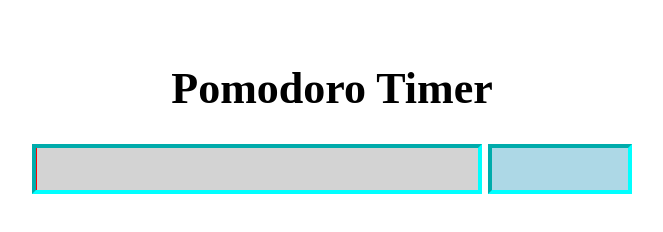
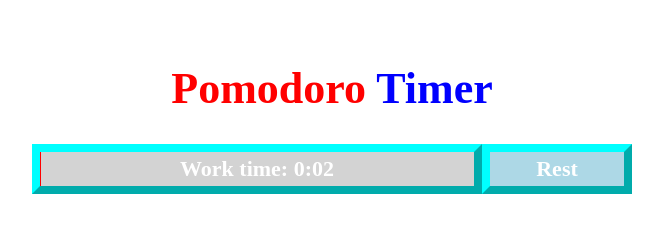
Before and after one commit to Teo-Reat/Pomodoro-timer, a plain HTML site: page index.html in a window 1280 px wide. Both pictures are taken after a click on the button "Start". Shown: the whole page, without its empty margins (308-971 px from the left). Drawn offline with Linux system fonts and the light colour scheme.

Commit message:
Added countdown timer, small edits.

```diff
--- a/index.html
+++ b/index.html
@@ -7,7 +7,7 @@
 </head>
 <body>
 <div id="app">
-    <h1>Pomodoro Timer</h1>
+    <h1>Pomodoro <span>Timer</span></h1>
     <teo-elem v-for="(onePart, key) in progressFull" :key="key"></teo-elem>
     <teo-bar @add-bar="addFullBar"></teo-bar>
 </div>
--- a/script.js
+++ b/script.js
@@ -7,6 +7,9 @@ let bar = {
             progressRest: 0,
             timer: '',
             toggleView: true,
+            zeroBefore: 0,
+            timeSeconds: 0,
+            timeMinutes: 0,
         }
     },
     template: `
@@ -14,6 +17,7 @@ let bar = {
             <div class="onePart" v-show="!toggleView">
                 <div class="workProgress">
                     <div class="progress" :style="{width: progressWork + '%'}"></div>
+                    <div class="timeCountdown">Work time: {{ timeMinutes }}:{{ zeroBefore }}{{ timeSeconds }}</div>
                 </div>
                 <div class="restProgress">
                     <div class="progress" :style="{width: progressRest + '%'}"></div>
@@ -47,6 +51,7 @@ let bar = {
             this.timer = setInterval(() => this.fillWorkBar(workTime, endWorkTime, restTime, endPeriodTime), 1000);
         },
         fillWorkBar(workTime, endWorkTime, restTime, endPeriodTime) {
+            this.countdown();
             let dateNow = Date.now();
             if (this.progressWork < 100) {
                 this.progressWork = 100 - (100 / workTime * (endWorkTime - dateNow));
@@ -84,6 +89,17 @@ let bar = {
         },
         addBar() {
             this.$emit('add-bar');
+        },
+        countdown() {
+            this.timeSeconds += 1;
+            if (this.timeSeconds >= 20) {
+                this.timeSeconds = 0;
+                this.timeMinutes += 1;
+                if (this.timeMinutes >= this.periodWork) {
+                    this.timeMinutes = 0;
+                }
+            }
+            this.timeSeconds < 10 ? this.zeroBefore = 0 : this.zeroBefore = '';
         }
     },
 };
--- a/style.css
+++ b/style.css
@@ -4,6 +4,11 @@
 
 h1 {
     text-align: center;
+    color: red;
+}
+
+h1 > span {
+    color: blue;
 }
 
 #app {
@@ -23,11 +28,12 @@ h1 {
     height: 50px;
     background: lightgray;
     width: 75%;
-    border: 4px inset cyan;
+    border: 8px outset cyan;
+    position: relative;
 }
 
 .restProgress {
-    width: 24%;
+    width: 25%;
     background: lightblue;
 }
 
@@ -35,26 +41,47 @@ h1 {
     background: red;
     width: 0;
     height: 100%;
+    position: relative;
+    z-index: 4;
+}
+
+.timeCountdown,
+.restProgress::after {
+    display: block;
+    color: white;
+    font-weight: bold;
+    z-index: 5;
+    position: absolute;
+    margin: auto;
+    top: 50%; left: 50%;
+    -webkit-transform: translate(-50%,-50%);
+    -ms-transform: translate(-50%,-50%);
+    transform: translate(-50%,-50%);
+}
+
+.restProgress::after {
+    content: 'Rest';
 }
 
 .restProgress > .progress {
     background: blue;
     width: 0;
     height: 100%;
+    position: relative;
 }
 
 .redPart {
     height: 50px;
     background: red;
     width: 75%;
-    border: 4px inset cyan;
+    border: 8px inset cyan;
 }
 
 .bluePart {
     height: 50px;
     background: blue;
-    width: 24%;
-    border: 4px inset cyan;
+    width: 25%;
+    border: 8px inset cyan;
 }
 
 input {
@@ -70,7 +97,7 @@ input {
 
 button {
     padding: 20px;
-    border: 5px inset cyan;
+    border: 12px outset cyan;
     border-radius: 50%;
     height: 140px;
     width: 140px;
```
